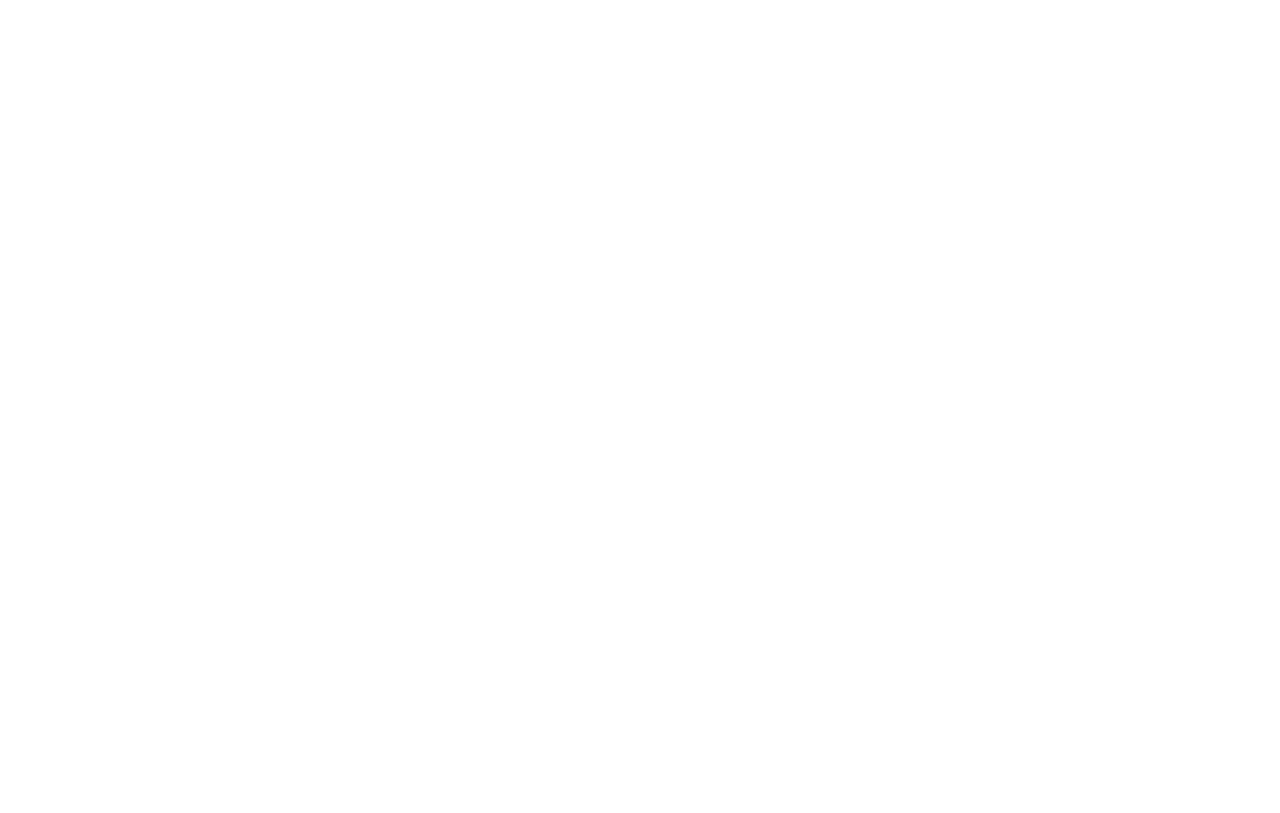
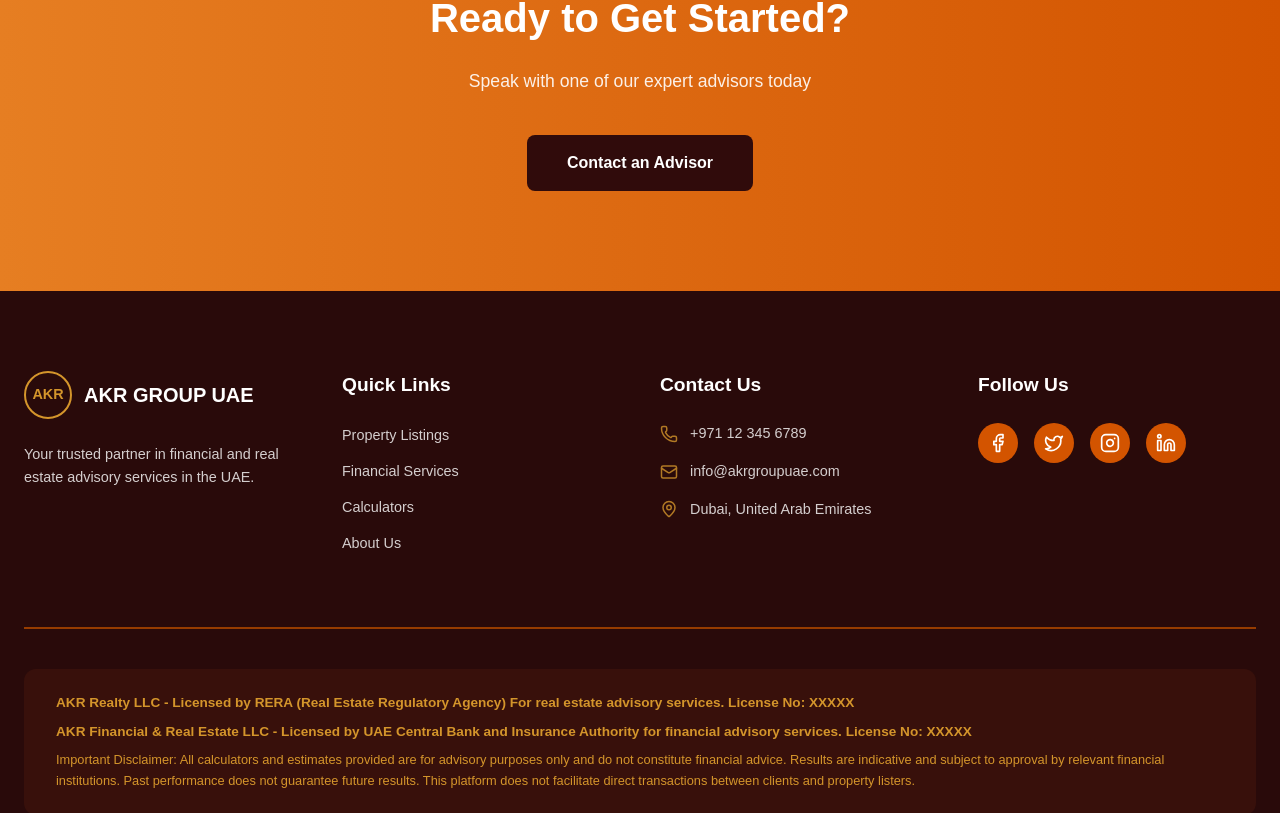
Before and after one commit to jrdigitalmediacollc/akrgroup, a Next.js app in the folder apps/web/: page / in a window 1280 px wide. Shown: the part 2627-3440 px from the top of the page. Before the commit the page ends 2512 px from the top, so only its background shows below. Built offline with nearby package versions, Linux system fonts and the light colour scheme.

Commit message:
feat: introduce Footer and ReadyToStart components, integrate them into the homepage, and add their corresponding global styles.

```diff
--- a/apps/web/src/app/globals.css
+++ b/apps/web/src/app/globals.css
@@ -609,7 +609,7 @@ body {
 }
 
 .why-card {
-  background-color: rgba(255, 255, 255, 0.03);
+  background-color: #4a1810;
   border: 1px solid rgba(212, 149, 43, 0.3);
   border-radius: 12px;
   padding: 40px 32px;
@@ -661,3 +661,222 @@ body {
     font-size: 26px;
   }
 }
+
+/* ============================= */
+/*      CTA SECTION STYLES       */
+/* ============================= */
+.cta-section {
+  background: linear-gradient(to right, #e67e22, #d35400); /* Refined gradient */
+  padding: 100px 24px;
+  text-align: center;
+  color: white;
+  border-top: 3px solid oklch(66.6% 0.179 58.318);
+}
+
+.cta-content {
+  max-width: 800px;
+  margin: 0 auto;
+}
+
+.cta-section h2 {
+  font-size: 2.5rem;
+  font-weight: 700;
+  margin-bottom: 20px;
+  color: #fff;
+}
+
+.cta-section p {
+  font-size: 1.1rem;
+  margin-bottom: 40px;
+  color: rgba(255, 255, 255, 0.9);
+}
+
+.cta-button {
+  display: inline-block;
+  background-color: #300b0b;
+  color: white;
+  padding: 16px 40px;
+  border-radius: 8px;
+  font-weight: 600;
+  text-decoration: none;
+  transition: all 0.2s ease;
+}
+
+.cta-button:hover {
+  transform: translateY(-2px);
+  background-color: #1a0505;
+  box-shadow: 0 4px 12px rgba(0, 0, 0, 0.2);
+}
+
+/* ============================= */
+/*        FOOTER STYLES          */
+/* ============================= */
+.footer {
+  background-color: #290a0a; /* Slightly lighter maroon for better contrast */
+  color: white;
+  border-bottom: 2px solid oklch(47.3% 0.137 46.201);
+  padding: 80px 24px 40px;
+}
+
+.footer-container {
+  max-width: 80rem;
+  margin: 0 auto;
+  display: flex;
+  border-bottom: 2px solid oklch(47.3% 0.137 46.201);
+  justify-content: space-between;
+  flex-wrap: wrap;
+  gap: 40px;
+  padding-bottom: 60px;
+  margin-bottom: 40px;
+}
+
+.footer-col {
+  flex: 1;
+  min-width: 200px;
+}
+
+.footer-col h3 {
+  color: #fff; /* Titles in footer seem white in screenshot */
+  font-size: 1.2rem;
+  font-weight: 700;
+  margin-bottom: 24px;
+}
+
+.footer-logo-section {
+  display: flex;
+  align-items: center;
+  gap: 12px;
+  margin-bottom: 24px;
+}
+
+.footer-logo-circle {
+  width: 48px;
+  height: 48px;
+  border: 2px solid var(--akr-gold);
+  border-radius: 50%;
+  display: flex;
+  align-items: center;
+  justify-content: center;
+  color: var(--akr-gold);
+  font-weight: 700;
+  font-size: 0.9rem;
+}
+
+.footer-logo-text {
+  font-weight: 700;
+  font-size: 1.25rem;
+  color: #fff;
+}
+
+.footer-desc {
+  font-size: 0.9rem;
+  color: #fff;
+  line-height: 1.6;
+  opacity: 0.8;
+}
+
+.footer-links {
+  list-style: none;
+  padding: 0;
+  margin: 0;
+}
+
+.footer-links li {
+  margin-bottom: 12px;
+}
+
+.footer-links a {
+  color: #fff;
+  opacity: 0.8;
+  text-decoration: none;
+  transition: opacity 0.2s;
+  font-size: 0.9rem;
+}
+
+.footer-links a:hover {
+  opacity: 1;
+  color: var(--akr-gold);
+}
+
+.footer-contact-item {
+  display: flex;
+  align-items: center;
+  gap: 12px;
+  margin-bottom: 16px;
+  color: #fff;
+  opacity: 0.8;
+  font-size: 0.9rem;
+}
+
+.footer-contact-item svg {
+  color: var(--akr-gold);
+  flex-shrink: 0;
+}
+
+.footer-social-links {
+  display: flex;
+  gap: 16px;
+}
+
+.footer-social-btn {
+  width: 40px;
+  height: 40px;
+  background-color: #d35400; /* Social icon background from screenshot */
+  border-radius: 50%;
+  display: flex;
+  align-items: center;
+  justify-content: center;
+  color: #fff;
+  text-decoration: none;
+  transition: transform 0.2s;
+}
+
+.footer-social-btn:hover {
+  transform: translateY(-3px);
+  background-color: #e67e22;
+}
+
+.footer-disclaimer-box {
+  max-width: 80rem;
+  margin: 0px auto;
+  background-color: #38100b; /* Matching the maroon box from screenshot */
+  border-radius: 12px;
+  padding: 24px 32px;
+}
+
+.footer-license {
+  color: var(--akr-gold);
+  font-size: 0.85rem;
+  margin-bottom: 8px;
+  font-weight: 700;
+}
+
+.footer-disclaimer-text {
+  color: var(--akr-gold); /* Screenshot shows disclaimer text also gold/yellowish */
+  font-size: 0.8rem;
+  line-height: 1.6;
+}
+
+.footer-bottom {
+  max-width: 80rem;
+  margin: 40px auto;
+  border-top: 2px solid oklch(47.3% 0.137 46.201); /* Final divider line */
+  padding-top: 32px;
+  text-align: center;
+  color: var(--akr-gold);
+  font-size: 0.9rem;
+  font-weight: 500;
+}
+
+@media (max-width: 768px) {
+  .cta-section h2 {
+    font-size: 2rem;
+  }
+  .footer-container {
+    flex-direction: column;
+    gap: 40px;
+  }
+  .footer-col {
+    min-width: 100%;
+  }
+}
--- a/apps/web/src/app/page.tsx
+++ b/apps/web/src/app/page.tsx
@@ -3,6 +3,8 @@ import Hero from "@/components/Hero";
 import MortgageCalculator from "@/components/MortgageCalculator";
 import Services from "@/components/Services";
 import WhyChooseUs from "@/components/WhyChooseUs";
+import ReadyToStart from "@/components/ReadyToStart";
+import Footer from "@/components/Footer";
 
 export default function Home() {
   return (
@@ -13,6 +15,8 @@ export default function Home() {
         <MortgageCalculator />
         <Services />
         <WhyChooseUs />
+        <ReadyToStart />
+        <Footer />
       </main>
     </>
   );
--- /dev/null
+++ b/apps/web/src/components/Footer.tsx
@@ -0,0 +1,86 @@
+import React from 'react';
+import { Phone, Mail, MapPin, Facebook, Twitter, Instagram, Linkedin } from 'lucide-react';
+
+const Footer: React.FC = () => {
+    return (
+        <footer className="footer">
+            <div className="footer-container">
+                {/* Brand Column */}
+                <div className="footer-col">
+                    <div className="footer-logo-section">
+                        <div className="footer-logo-circle">AKR</div>
+                        <span className="footer-logo-text">AKR GROUP UAE</span>
+                    </div>
+                    <p className="footer-desc">
+                        Your trusted partner in financial and real estate advisory services in the UAE.
+                    </p>
+                </div>
+
+                {/* Quick Links Column */}
+                <div className="footer-col">
+                    <h3>Quick Links</h3>
+                    <ul className="footer-links">
+                        <li><a href="#listings">Property Listings</a></li>
+                        <li><a href="#financial">Financial Services</a></li>
+                        <li><a href="#calculators">Calculators</a></li>
+                        <li><a href="#about">About Us</a></li>
+                    </ul>
+                </div>
+
+                {/* Contact Column */}
+                <div className="footer-col">
+                    <h3>Contact Us</h3>
+                    <div className="footer-contact-item">
+                        <Phone size={18} />
+                        <span>+971 12 345 6789</span>
+                    </div>
+                    <div className="footer-contact-item">
+                        <Mail size={18} />
+                        <span>info@akrgroupuae.com</span>
+                    </div>
+                    <div className="footer-contact-item">
+                        <MapPin size={18} />
+                        <span>Dubai, United Arab Emirates</span>
+                    </div>
+                </div>
+
+                {/* Social Column */}
+                <div className="footer-col">
+                    <h3>Follow Us</h3>
+                    <div className="footer-social-links">
+                        <a href="#" className="footer-social-btn" aria-label="Facebook">
+                            <Facebook size={20} />
+                        </a>
+                        <a href="#" className="footer-social-btn" aria-label="Twitter">
+                            <Twitter size={20} />
+                        </a>
+                        <a href="#" className="footer-social-btn" aria-label="Instagram">
+                            <Instagram size={20} />
+                        </a>
+                        <a href="#" className="footer-social-btn" aria-label="LinkedIn">
+                            <Linkedin size={20} />
+                        </a>
+                    </div>
+                </div>
+            </div>
+
+            <div className="footer-disclaimer-box">
+                <div className="footer-license">
+                    AKR Realty LLC - Licensed by RERA (Real Estate Regulatory Agency) For real estate advisory services. License No: XXXXX
+                </div>
+                <div className="footer-license">
+                    AKR Financial & Real Estate LLC - Licensed by UAE Central Bank and Insurance Authority for financial advisory services. License No: XXXXX
+                </div>
+                <div className="footer-disclaimer-text">
+                    Important Disclaimer: All calculators and estimates provided are for advisory purposes only and do not constitute financial advice. Results are indicative and subject to approval by relevant financial institutions. Past performance does not guarantee future results. This platform does not facilitate direct transactions between clients and property listers.
+                </div>
+            </div>
+
+            <div className="footer-bottom">
+                <p>&copy; {new Date().getFullYear()} AKR Group UAE. All rights reserved.</p>
+            </div>
+        </footer>
+    );
+};
+
+export default Footer;
--- /dev/null
+++ b/apps/web/src/components/ReadyToStart.tsx
@@ -0,0 +1,17 @@
+import React from 'react';
+
+const ReadyToStart: React.FC = () => {
+    return (
+        <section className="cta-section">
+            <div className="cta-content">
+                <h2>Ready to Get Started?</h2>
+                <p>Speak with one of our expert advisors today</p>
+                <a href="#contact" className="cta-button">
+                    Contact an Advisor
+                </a>
+            </div>
+        </section>
+    );
+};
+
+export default ReadyToStart;
```
